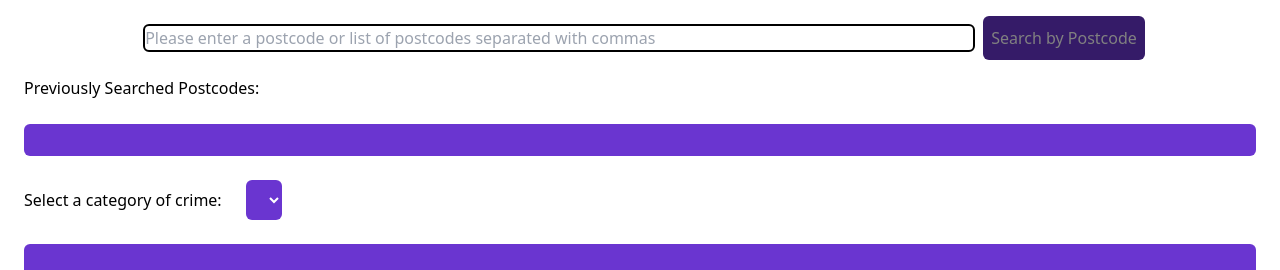
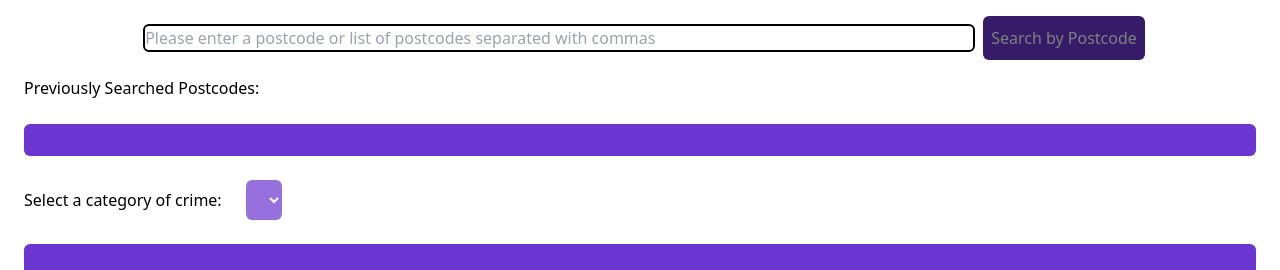
Before and after one commit to DanPGill2023/scheme-serve-tech-test, a React (Create React App) app: page / in a window 1280 px wide. Shown: the top 270 px of the page. Built offline with nearby package versions, Linux system fonts and the light colour scheme.

Commit message:
Small fix for dropdown not being disabled when page is loaded with no postcodes

```diff
--- a/src/features/table/DataViewTable.tsx
+++ b/src/features/table/DataViewTable.tsx
@@ -9,7 +9,7 @@ const DataViewTable = ({
   postcode,
   loadingCoordinates,
 }: DataViewTableProps) => {
-  const [crimeTypes, setCrimeTypes] = useState<string[]>([""]);
+  const [crimeTypes, setCrimeTypes] = useState<string[]>([]);
   const [selectedCrimeType, setSelectedCrimeType] = useState<string>(
     crimeTypes[0]
   );
```
